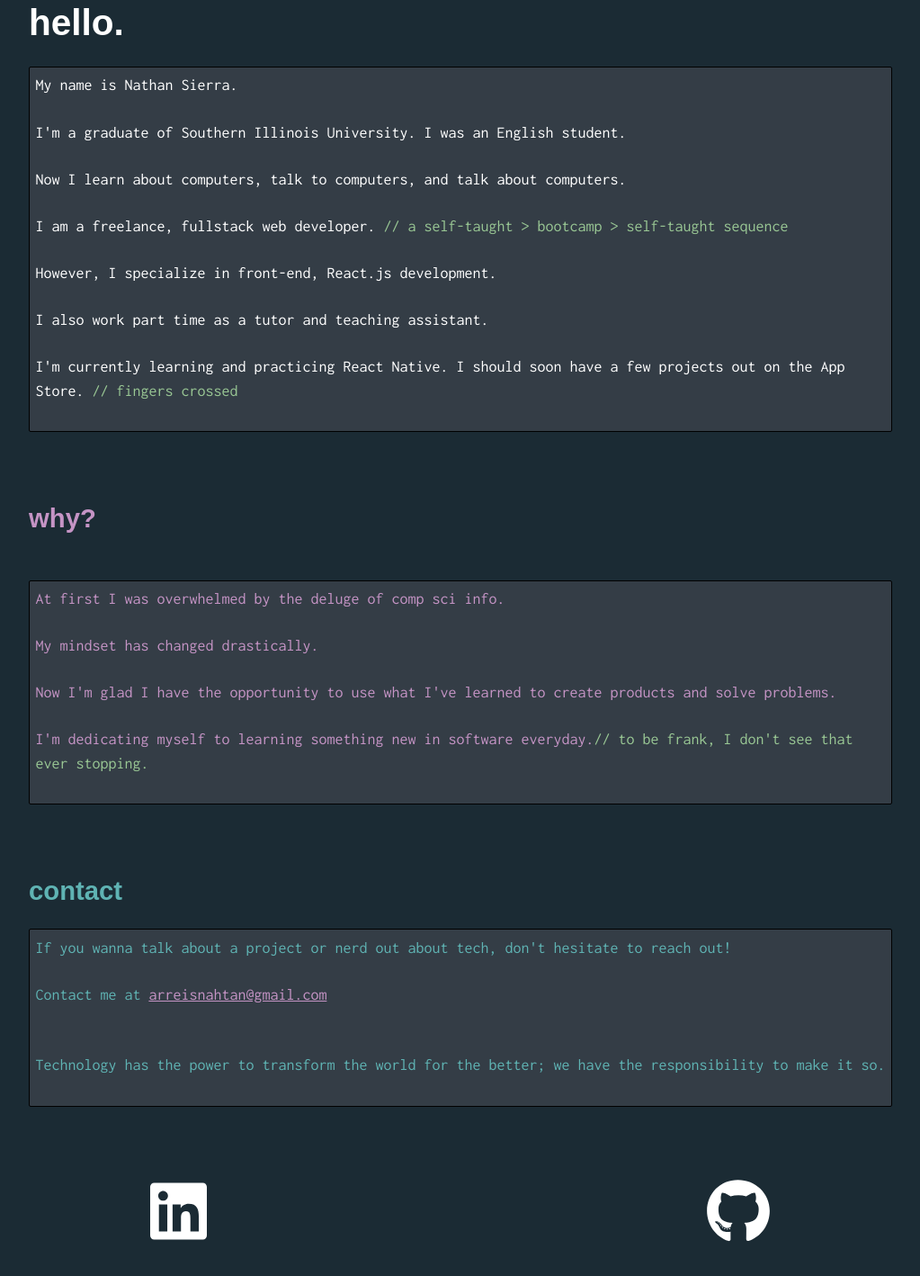
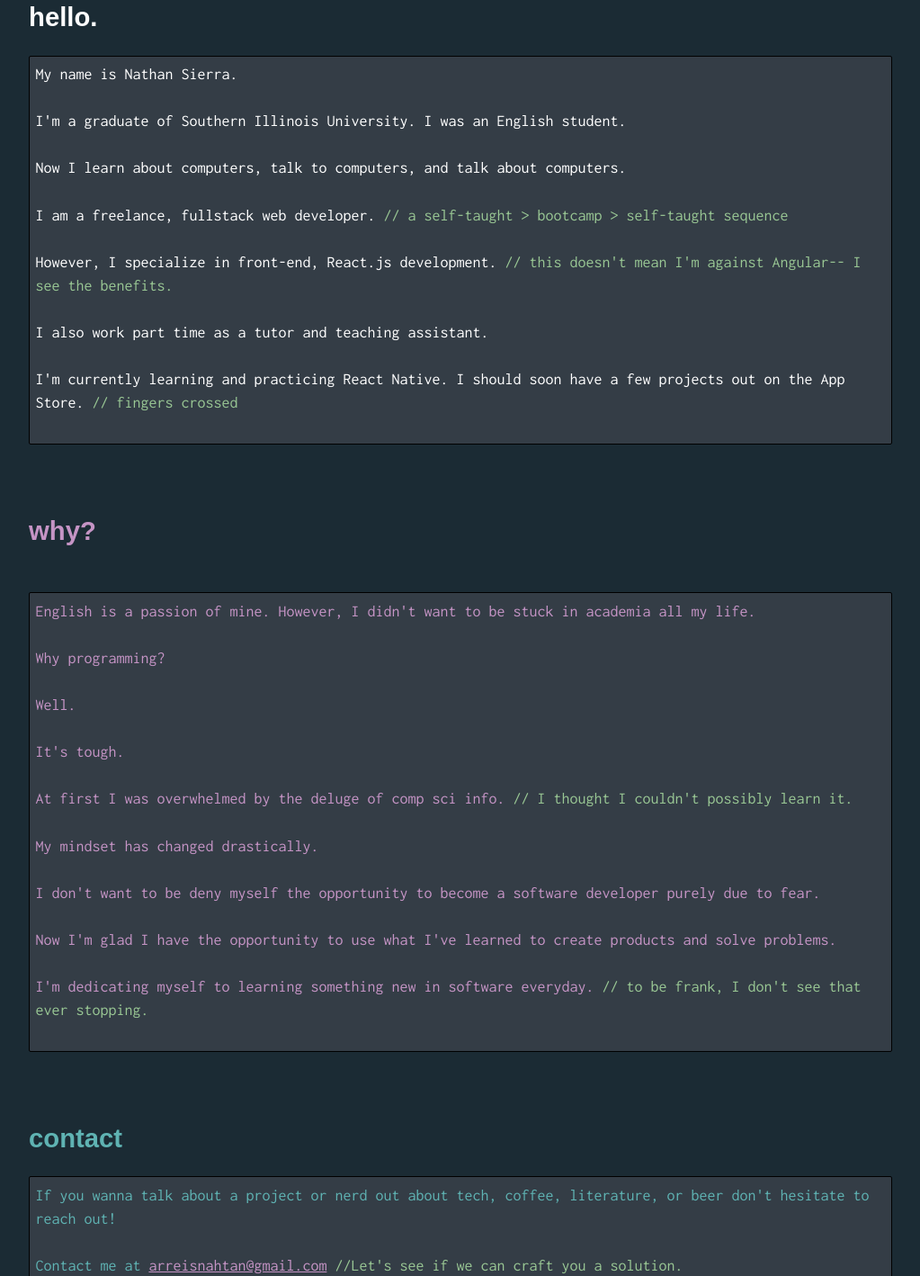
Before and after one commit to nathSierra/portfolio, a Gatsby site: page / in a window 1280 px wide. Shown: the part 374-1792 px from the top of the page at 90% size, without its empty margins (128-1151 px from the left). Built offline with nearby package versions, Linux system fonts and the light colour scheme; Gatsby itself is replaced by a stand-in of ours.

Commit message:
adds more words

```diff
--- a/src/pages/index.js
+++ b/src/pages/index.js
@@ -12,31 +12,36 @@ import Colors from '../constants/Colors'
 const IndexPage = (location) => (
   <Layout location={location}>
     <SEO title="Home" />
-    <h1>hello.</h1>
+    <h2>hello.</h2>
 
     <Snippet>
       <p>My name is Nathan Sierra.</p>
       <p>I'm a graduate of Southern Illinois University. I was an English student.</p>
       <p>Now I learn about computers, talk to computers, and talk about computers.</p>
       <p>I am a freelance, fullstack web developer. <Highlight inputColor={Colors.primary}>// a self-taught > bootcamp > self-taught sequence</Highlight></p>
-      <p>However, I specialize in front-end, React.js development.</p>
+      <p>However, I specialize in front-end, React.js development. <Highlight inputColor={Colors.primary}> // this doesn't mean I'm against Angular-- I see the benefits.</Highlight></p>
       <p>I also work part time as a tutor and teaching assistant.</p>
       <p>I'm currently learning and practicing React Native. I should soon have a few projects out on the App Store. <Highlight inputColor={Colors.primary}>// fingers crossed</Highlight></p>
     </Snippet>
     <h2 style={{color: Colors.purple}}>why?</h2>
     <br></br>
     <Snippet inputColor={Colors.purple}>
-      <p>At first I was overwhelmed by the deluge of comp sci info.</p>
+      <p>English is a passion of mine. However, I didn't want to be stuck in academia all my life.</p>
+      <p>Why programming?</p>
+      <p>Well.</p>
+      <p>It's tough.</p>
+      <p>At first I was overwhelmed by the deluge of comp sci info.<Highlight inputColor={Colors.primary}> // I thought I couldn't possibly learn it.</Highlight></p>
       <p>My mindset has changed drastically.</p>
+      <p>I don't want to be deny myself the opportunity to become a software developer purely due to fear.</p>
       <p>Now I'm glad I have the opportunity to use what I've learned to create products and solve problems.</p>
       <p>I'm dedicating myself to learning something new in software everyday.
-      <Highlight inputColor={Colors.primary}>// to be frank, I don't see that ever stopping.</Highlight></p>
+      <Highlight inputColor={Colors.primary}> // to be frank, I don't see that ever stopping.</Highlight></p>
 
     </Snippet>
     <h2 style={{color: Colors.seafoam}}>contact</h2>
     <Snippet inputColor={Colors.seafoam}>
-      <p>If you wanna talk about a project or nerd out about tech, don't hesitate to reach out!</p>
-      <p>Contact me at <a href='mailto:arreisnahtan@gmail.com' style={{color: `${Colors.purple}`}}>arreisnahtan@gmail.com</a> </p>
+      <p>If you wanna talk about a project or nerd out about tech, coffee, literature, or beer don't hesitate to reach out!</p>
+      <p>Contact me at <a href='mailto:arreisnahtan@gmail.com' style={{color: `${Colors.purple}`}}>arreisnahtan@gmail.com</a> <Highlight inputColor={Colors.primary}> //Let's see if we can craft you a solution.</Highlight></p>
       <br></br>
       <p>Technology has the power to transform the world for the better; we have the responsibility to make it so.</p>
       </Snippet>
```
